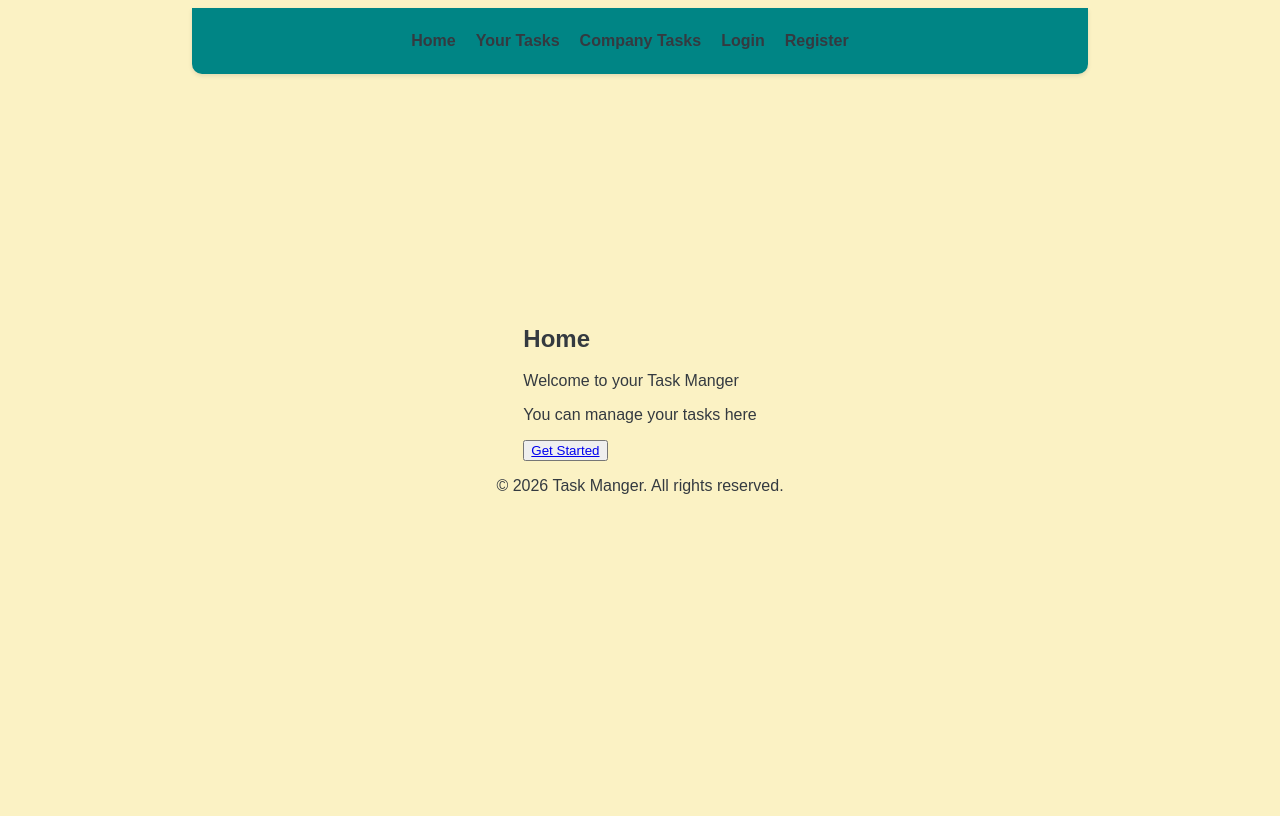
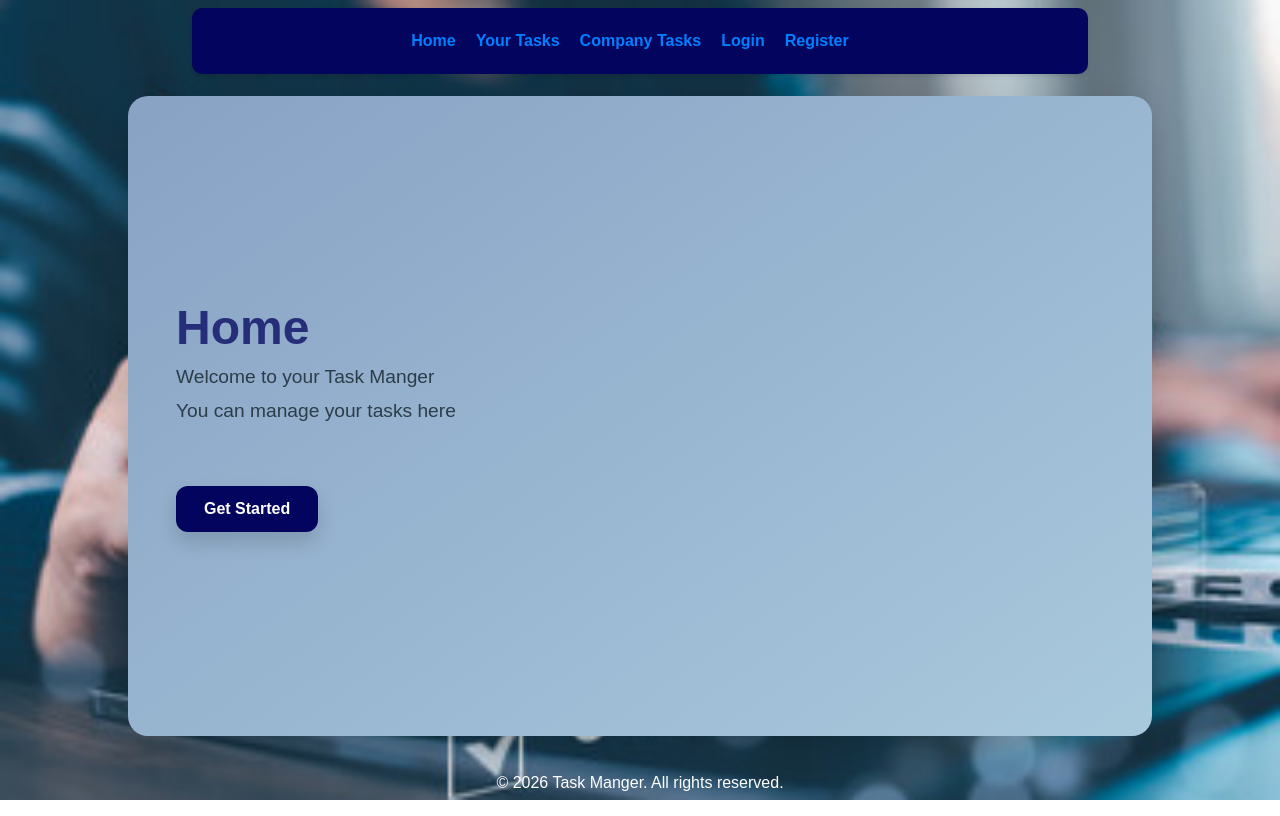
Before and after one commit to abdelrhmannabildev-dev/task-manager-app, a plain HTML site: page frontend/index.html in a window 1280 px wide. Drawn offline with Linux system fonts and the light colour scheme.

Commit message:
style: add home page styling

```diff
--- a/frontend/css/global.css
+++ b/frontend/css/global.css
@@ -1,29 +1,38 @@
 :root {
     /* Primary brand colors */
-    --color-primary: #008585;
-    --color-primary-dark: #004343;
-    --color-primary-soft: #74a892;
+    --color-primary: #03045e;
+    --color-primary-dark: #262d79;
+    --color-primary-soft: #475492;
 
     /* Background system */
-    --color-bg: #fbf2c4;
-    --color-bg-alt: #f0daa5;
-    --color-surface: #e5c185;
+    --color-bg: #677bab;
+    --color-bg-alt: #88a2c4;
+    --color-surface: #a9c9dd;
 
     /* Semantic accent */
-    --color-danger: #c7522a;
+    --color-danger: #caf0f6;
 
     /* Neutral text / UI */
-    --color-text: #343a40;
-    --color-text-muted: #a7b4bf;
+    --color-text-dark: #001024c6;
+    --color-text: #0080ff;
+    --color-text-muted: #2c3d4a;
+}
+*{
+    margin: 0;
+    padding: 0;
+    box-sizing: border-box;
+}
+a{
+    text-decoration: none;
 }
 body{
-    background-color: var(--color-bg);
-    color: var(--color-text);
+    background-image:url(/frontend/bg.jpg);
+    background-size: cover;
+    color: var(--color-text-dark);
     font-family: 'Poppins', sans-serif;
     display: flex;
     flex-direction: column;
     align-items: center;
-    justify-content: center;
     min-height: 100vh;
 }
 header{
@@ -37,7 +46,7 @@ header{
     padding: 3vh 0;
     box-shadow: 0 2px 4px rgba(0, 0, 0, 0.1);
     margin: 0 auto;
-    border-radius: 0 0 10px 10px;
+    border-radius: 10px;
 }
 nav ul{
     display: flex;
@@ -78,3 +87,12 @@ nav a:hover::before{
 nav a:hover{
     color: var(--color-text-muted);
 }
+
+footer{
+    color: white;
+    position: fixed;
+    bottom: 0;
+    width: 100%;
+    text-align: center;
+    padding: 1vh 0;
+}
--- /dev/null
+++ b/frontend/css/home.css
@@ -0,0 +1,104 @@
+main {
+    display: flex;
+    flex-direction: column;
+    justify-content: center;
+    align-items: flex-start;
+
+    width: 80%;
+    min-height: 80vh;
+    margin-top: 12vh;
+
+    padding: 3rem;
+    border-radius: 20px;
+
+    background: linear-gradient(
+        145deg,
+        var(--color-bg-alt),
+        var(--color-surface)
+    );
+
+    box-shadow: 0 15px 40px rgba(0, 0, 0, 0.15);
+    gap: 1.5rem;
+}
+
+/* HERO SECTION */
+main section.hero {
+    max-width: 600px;
+}
+
+main h1 {
+    font-size: 3rem;
+    color: var(--color-primary-dark);
+    margin-bottom: 0.5rem;
+}
+
+main p {
+    font-size: 1.2rem;
+    color: var(--color-text-muted);
+    margin: 0.3rem 0;
+    line-height: 1.5;
+}
+
+/* BUTTON (FIXED LAYOUT) */
+button {
+    margin-top: 2rem;
+    padding: 14px 28px;
+
+    border: none;
+    border-radius: 12px;
+
+    background: var(--color-primary);
+    cursor: pointer;
+
+    transition: all 0.25s ease;
+
+    box-shadow: 0 10px 20px rgba(0, 0, 0, 0.15);
+}
+
+/* IMPORTANT: make link behave like button text */
+button a {
+    color: white;
+    font-weight: 600;
+    font-size: 1.1rem;
+}
+
+/* HOVER EFFECT */
+button:hover {
+    background: var(--color-primary-dark);
+    transform: translateY(-4px);
+}
+.btn {
+    display: inline-block;
+    margin-top: 2rem;
+    padding: 14px 28px;
+    border-radius: 12px;
+    background: var(--color-primary);
+    color: white;
+    font-weight: 600;
+    text-decoration: none;
+    transition: 0.25s ease;
+    box-shadow: 0 10px 20px rgba(0,0,0,0.15);
+}
+
+.btn:hover {
+    background: var(--color-primary-dark);
+    transform: translateY(-4px);
+}
+
+/* SMALL SCREEN FIX */
+@media (max-width: 768px) {
+    main {
+        width: 92%;
+        padding: 2rem;
+        align-items: center;
+        text-align: center;
+    }
+
+    main section.hero {
+        max-width: 100%;
+    }
+
+    main h1 {
+        font-size: 2.2rem;
+    }
+}
--- a/frontend/css/style.css
+++ b/frontend/css/style.css
@@ -27,57 +27,3 @@ body{
     justify-content: center;
     min-height: 100vh;
 }
-
-header{
-    background-color: var(--color-primary);
-    display: flex;
-    position: fixed;
-    top: 1vh;
-    width: 70%;
-    justify-content: center;
-    z-index: 1;
-    padding: 3vh 0;
-    box-shadow: 0 2px 4px rgba(0, 0, 0, 0.1);
-    margin: 0 auto;
-    border-radius: 0 0 10px 10px;
-}
-
-nav ul{
-    display: flex;
-    list-style: none;
-    margin: 0;
-    padding: 0;
-}
-
-nav li{
-    margin-right: 20px;
-}
-
-nav a{
-    text-decoration: none;
-    color: var(--color-text);
-    font-weight: bold;
-    position: relative;
-}
-nav a::before{
-    content: "";
-    position: absolute;
-    bottom: -5px;
-    left: 0;
-    width: 0;
-    height: 2px;
-    background-color: var(--color-surface);
-    transition: width 0.3s linear;
-}
-nav a:hover::before{
-    content: "";
-    position: absolute;
-    bottom: -5px;
-    left: 0;
-    width: 100%;
-    height: 2px;
-    background-color: var(--color-surface);
-}
-nav a:hover{
-    color: var(--color-text-muted);
-}
--- a/frontend/index.html
+++ b/frontend/index.html
@@ -4,6 +4,7 @@
     <meta charset="UTF-8">
     <meta name="viewport" content="width=device-width, initial-scale=1.0">
     <link rel="stylesheet" href="css/global.css">
+    <link rel="stylesheet" href="css/home.css">
     <title>Task Manger</title>
 </head>
 <body>
@@ -19,12 +20,12 @@
         </nav>
     </header>
     <main>
-        <section>
+        <section class="hero">
             <h1>Home</h1>
             <p>Welcome to your Task Manger</p>
             <p>You can manage your tasks here</p>
-            <button><a href="pages/auth.html">Get Started</a></button>
         </section>
+        <a class="btn" href="pages/auth.html">Get Started</a>
     </main>
     <footer>
         <p>&copy; <script>document.write(new Date().getFullYear());</script> Task Manger. All rights reserved.</p>
```
Also changed, not shown: frontend/bg.jpg (added), frontend/js/auth.js (added).
